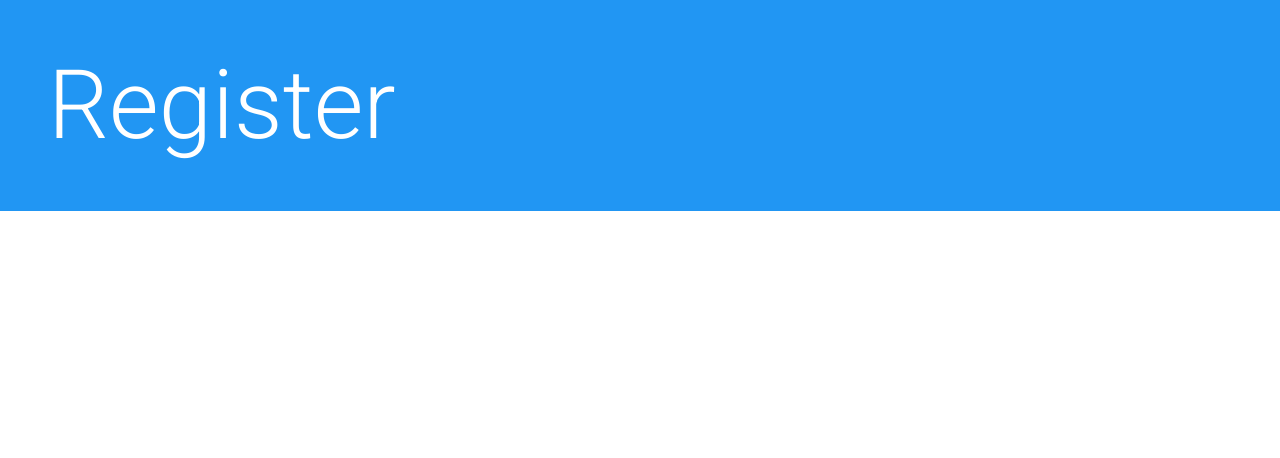
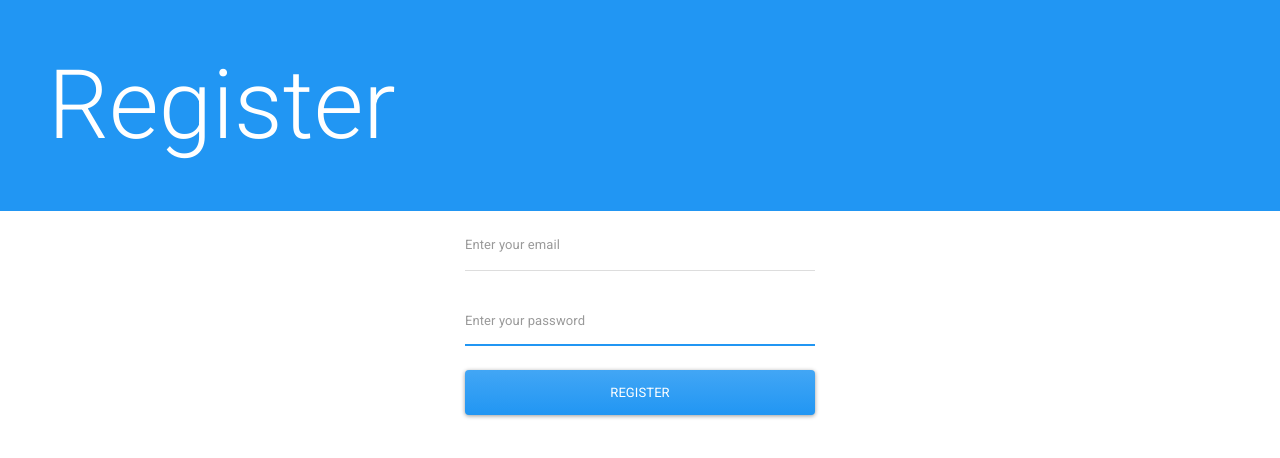
Before and after one commit to Yevet/home_land, a React (Create React App) app in the folder client/: page /register in a window 1280 px wide. Shown: the top 458 px of the page. Built offline with nearby package versions, Linux system fonts and the light colour scheme; no server answers.

Commit message:
register part

```diff
--- a/client/src/pages/Register.js
+++ b/client/src/pages/Register.js
@@ -1,7 +1,78 @@
+import { useState } from "react";
+import axios from "axios";
+import { API } from "../config";
+import toast from "react-hot-toast";
+import { useNavigate } from "react-router-dom";
+
 export default function Register() {
+    // state
+    const [email, setEmail] = useState("");
+    const [password, setPassword] = useState("");
+    const [loading, setLoading] = useState(false);
+    // hooks
+    const navigate = useNavigate();
+
+    const handleSubmit = async (e) => {
+        e.preventDefault();
+        try {
+            // console.log(email, password);
+            setLoading(true);
+            const { data } = await axios.post(`/pre-register`, {
+                email,
+                password,
+            });
+            if (data?.error) {
+                toast.error(data.error);
+                setLoading(false);
+            } else {
+                toast.success("Please check your email to complete registration");
+                setLoading(false);
+                navigate("/");
+            }
+            console.log(data);
+        } catch (err) {
+            console.log(err);
+            toast.error("Something went wrong. Try again.");
+            setLoading(false);
+        }
+    };
+
     return (
         <div>
             <h1 className="display-1 bg-primary text-light p-5">Register</h1>
+
+            <div className="container">
+                <div className="row">
+                    <div className="col-lg-4 offset-lg-4">
+                        <form onSubmit={handleSubmit}>
+                            <input
+                                type="text"
+                                placeholder="Enter your email"
+                                className="form-control mb-4"
+                                required
+                                autoFocus
+                                value={email}
+                                onChange={(e) => setEmail(e.target.value)}
+                            />
+                            <input
+                                type="password"
+                                placeholder="Enter your password"
+                                className="form-control mb-4"
+                                required
+                                autoFocus
+                                value={password}
+                                onChange={(e) => setPassword(e.target.value)}
+                            />
+                            <button
+                                disabled={loading}
+                                className="btn btn-primary col-12 mb-4"
+                            >
+                                {loading ? "Waiting..." : "Register"}
+                            </button>
+                        </form>
+                    </div>
+                </div>
+            </div>
         </div>
     );
 }
```
